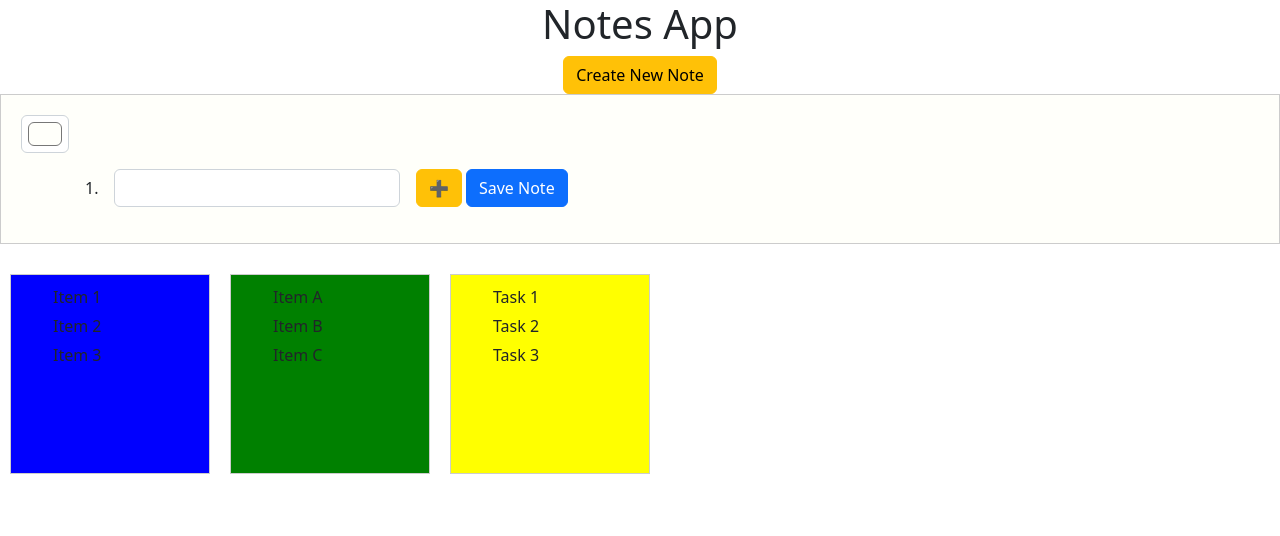
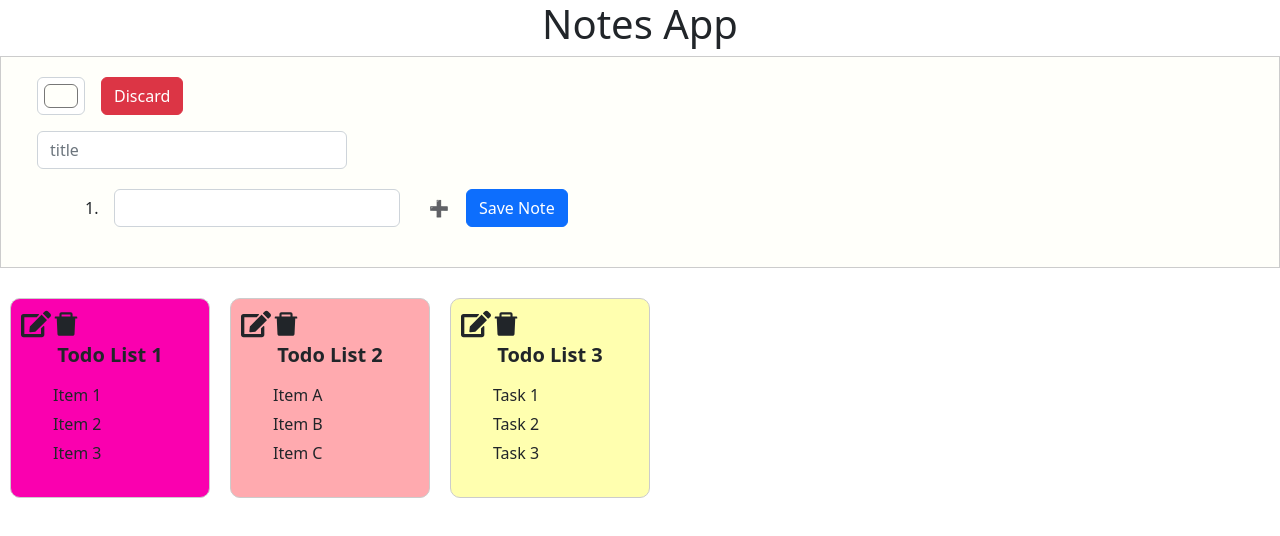
Before and after one commit to HaseebUllahAbbasi/web-progress-tracker, a React (Vite) app: page /notes in a window 1280 px wide. Both pictures are taken after a click on the button "Create New Note". Shown: the top 536 px of the page. Built offline with nearby package versions, Linux system fonts and the light colour scheme.

Commit message:
hourly notes and to do task updated

```diff
--- a/package.json
+++ b/package.json
@@ -17,6 +17,7 @@
     "react": "^18.2.0",
     "react-calendar": "^4.2.1",
     "react-dom": "^18.2.0",
+    "react-icons": "^4.9.0",
     "react-redux": "^8.0.7",
     "react-router-dom": "^6.11.2",
     "redux": "^4.2.1",
--- a/src/pages/Hourly.tsx
+++ b/src/pages/Hourly.tsx
@@ -17,7 +17,7 @@ interface HourlyUpdate {
 const HourlyUpdatesPage: React.FC = () => {
   const { date } = useParams();
   const selectedDate = date ? date : new Date().toDateString();
-  const currentDate = new Date().toDateString();
+  const today = new Date().toDateString();
   const user = useSelector((state: StateType) => state?.user);
   const dispatch = useDispatch()
   const navigate = useNavigate();
@@ -71,7 +71,7 @@ const HourlyUpdatesPage: React.FC = () => {
 
       const response = await axios.post<HourlyUpdate>(SERVER + '/api/hourly', {
         description: desc,
-        userId: user?._id, timestamp: formattedTime, date: Date.now(),
+        userId: user?._id, timestamp: formattedTime, today,
       });
 
       socket.emit('data-update', { userId: user?._id });
@@ -117,7 +117,7 @@ const HourlyUpdatesPage: React.FC = () => {
 
       </div>
       {
-        currentDate === selectedDate &&
+        today === selectedDate &&
         <div>
           <h4 className='text-center'>Add New Update</h4>
           <div className='text-center px-5 my-3'>
--- a/src/pages/Notes.css
+++ b/src/pages/Notes.css
@@ -8,6 +8,7 @@
 .note-container {
   padding: 10px;
   margin: 10px;
+  border-radius: 10px;
   width: 200px;
   height: 200px;
   border: 1px solid #ccc;
@@ -15,7 +16,7 @@
 }
 
 .note-container:hover {
-  transform: scale(1.1);
+  transform: scale(1.05);
 }
 
 ul {
--- a/src/pages/Notes.tsx
+++ b/src/pages/Notes.tsx
@@ -1,30 +1,36 @@
 import React, { useState } from "react";
 import "./Notes.css"; // Import the CSS file for styling
+import { FaBeer, FaEdit } from 'react-icons/fa';
+import { AiFillDelete } from 'react-icons/ai'
+
 
 const Notes: React.FunctionComponent = () => {
-  const data = [
+  const [data, setData] = useState([
     {
       user: "user1",
       heading: "Todo List 1",
       items: ["Item 1", "Item 2", "Item 3"],
-      color: "blue",
+      color: "#fa00af",
       createdAt: new Date(),
     },
     {
       user: "user2",
       heading: "Todo List 2",
       items: ["Item A", "Item B", "Item C"],
-      color: "green",
+      color: '#ffaaaf',
       createdAt: new Date(),
     },
     {
       user: "user1",
       heading: "Todo List 3",
       items: ["Task 1", "Task 2", "Task 3"],
-      color: "yellow",
+      color: "#ffffaf",
       createdAt: new Date(),
     },
-  ];
+  ])
+
+  const [title, setTitle] = useState("");
+
   const [desc, setDesc] = useState([""]);
   const [color, setColor] = useState<string>("#fffffa");
 
@@ -44,27 +50,52 @@ const Notes: React.FunctionComponent = () => {
     <>
       <h1 className="text-center">Notes App</h1>
       <div className="text-center">
-        <button className="btn btn-warning" onClick={() => setCreating(true)} >Create New Note</button>
+
+        {!creatingNewNote && <button className="btn btn-warning" onClick={() => {
+          setCreating(true);
+          setDesc([''])
+          setColor('#fffffa')
+        }} >Create New Note</button>}
       </div>
+
       {creatingNewNote && (
         <div
           className="new-note-container"
           style={{ backgroundColor: color }}
         >
+          <div className="d-flex">
             <input
               type="color"
-            className="form-control form-control-color"
+              className="form-control form-control-color mx-3"
               id="favcolor"
               name="favcolor"
               value={color}
               onChange={(e) => setColor(e.target.value)}
             />
+            <button className="btn btn-danger" onClick={() => {
+              setCreating(false);
+              setDesc([])
+              setColor('fffffa')
+            }} >Discard</button>
+
+          </div>
+          <input
+            className="form-control w-25 mx-3 my-3"
+            type="text"
+            value={title}
+            name={'title'}
+            placeholder="title"
+            onChange={(e) => {
+              setTitle(e.target.value)
+            }}
+          />
+
           <div className="text-center px-5 my-3">
             {desc.map((item, index) => (
               <div className="d-flex align-items-center" key={index}>
                 <span className="mx-3">{index + 1}.</span>
                 <input
-                  className="form-control w-25"
+                  className="form-control w-25 my-1"
                   type="text"
                   value={item}
                   name={`${index}`}
@@ -75,7 +106,7 @@ const Notes: React.FunctionComponent = () => {
                 {index + 1 === desc.length ? (
                   <div className="mx-3 d-flex justify-content-around">
                     <button
-                      className="btn btn-warning"
+                      className="btn "
                       title="Add new Item"
                       onClick={() => setDesc([...desc, ""])}
                     >
@@ -89,12 +120,12 @@ const Notes: React.FunctionComponent = () => {
                     </button>
                   </div>
                 ) : <div>
-                  <button className="btn" onClick={() => {
+                  <button className="btn"
+                    title="remove Item"
+                    onClick={() => {
                       const newArray = [...desc];
                       newArray.splice(index, 1)
                       setDesc([...newArray])
-
-
                     }} > ➖</button>
                 </div>}
               </div>
@@ -109,6 +140,32 @@ const Notes: React.FunctionComponent = () => {
             key={index}
             style={{ backgroundColor: noteItem.color }}
           >
+            <div className="d-flex">
+              <FaEdit
+                title="Edit"
+                style={{ fontSize: "30px" }}
+                onClick={() => {
+                  setTitle(noteItem.heading)
+                  setDesc(noteItem.items)
+                  setColor(noteItem.color);
+                  setCreating(true)
+
+                }}
+              />
+              <AiFillDelete
+                title="Delete"
+
+                style={{ fontSize: "30px" }} onClick={() => {
+                  const newArray = [...data];
+                  newArray.splice(index, 1);
+                  setData([...newArray])
+
+                }} />
+
+            </div>
+            <div className="display-6 text-center my-1 mb-3" style={{ fontSize: "20px", fontWeight: "bolder" }}>
+              {noteItem.heading}
+            </div>
             <ul>
               {noteItem.items.map((listItem: string | number | boolean | React.ReactElement<any, string | React.JSXElementConstructor<any>> | React.ReactFragment | React.ReactPortal | null | undefined, subIndex: React.Key | null | undefined) => (
                 <li key={subIndex}>{listItem}</li>
--- a/src/pages/Todo.tsx
+++ b/src/pages/Todo.tsx
@@ -1,5 +1,6 @@
 import React, { useState } from 'react';
 import './TodoList.css';
+import { AiFillDelete } from 'react-icons/ai'
 
 interface TodoType {
   id: number;
@@ -60,6 +61,7 @@ const Todo: React.FC = () => {
     <div className="container-custom">
       <h2>Todo List</h2>
       <div className="todo-input">
+
         <input
           type="text"
           value={newTodo}
@@ -88,6 +90,11 @@ const Todo: React.FC = () => {
                 );
               }}
             >
+              <AiFillDelete style={{ fontSize: "20px" }} onClick={() => {
+                const newTodo = todos.filter(item => item.id !== todo.id)
+                setTodos(newTodo)
+              }} />
+
               <input
                 type="checkbox"
                 className='form-check-input'
@@ -106,7 +113,8 @@ const Todo: React.FC = () => {
             <div
 
               key={todo.id}
-              className={`todo-item ${todo.animate ? 'animate' : ''}`}
+              className={`${todo.animate ? 'animate shadow-lg my-1 todo-item' : 'shadow-lg my-1'}`}
+              style={{ borderRadius: "10px", padding: "10px" }}
               onAnimationEnd={() => {
                 setTodos((prevTodos) =>
                   prevTodos.map((t) => {
@@ -118,6 +126,12 @@ const Todo: React.FC = () => {
                 );
               }}
             >
+              <AiFillDelete style={{ fontSize: "20px" }} onClick={() => {
+                const newTodo = todos.filter(item => item.id !== todo.id)
+                setTodos(newTodo)
+              }} />
+
+
               <input
                 type="checkbox"
                 className='form-check-input'
@@ -125,6 +139,7 @@ const Todo: React.FC = () => {
                 onChange={() => handleToggleComplete(todo.id)}
               />
               <span className="completed">{todo.text}</span>
+
             </div>
           ))}
       </div>
```
Also changed, not shown: 1 other file (tests, documents, lock files or other folders). Lines whose indentation alone changed are shown as unchanged.
